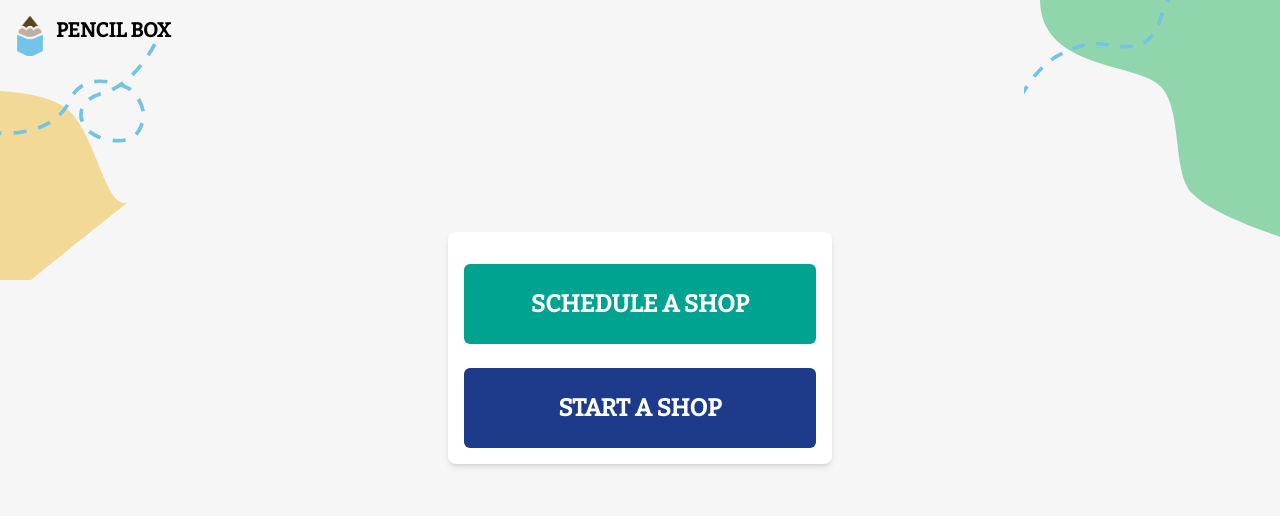
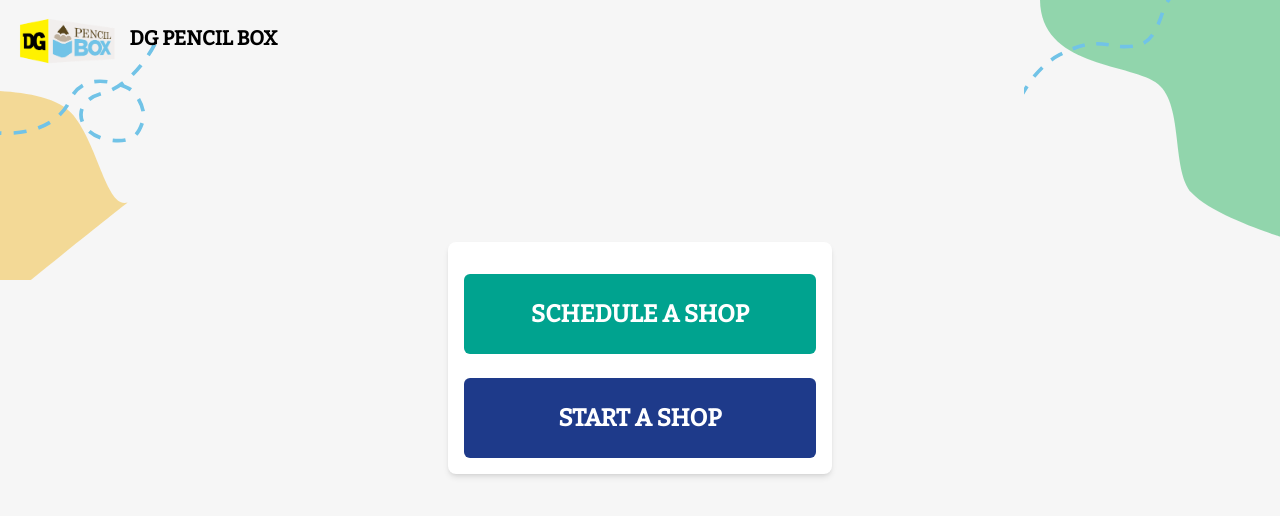
Before and after one commit to Pencil-For-Schools/pencil-tech-ui, a Next.js app: page / in a window 1280 px wide. Shown: the top 516 px of the page. Built offline with nearby package versions, Linux system fonts and the light colour scheme.

Commit message:
added dg logo

```diff
--- a/src/app/layout.js
+++ b/src/app/layout.js
@@ -16,23 +16,23 @@ export default function RootLayout({ children }) {
       {head}
       <body>
         {/* BACKGROUND */}
-          <Link href="/">
-        <div className="flex justify-left z-[900] p-4">
+        <Link href="/">
+          <div className="flex justify-left z-[900] p-4">
             <img
-              src="/images/pencil-icon-2.f7c1ee4b.svg"
+              src="/images/LOGO-PENCIL_DGPENCILBox_2022.png"
               id="pencil-icon"
               alt="A cartoon pencil"
-              className="h-10 w-10 pr-3 relative z-[1000]"
+              className="h-[50px] pr-3 relative z-[1000]"
             />
             <div className="text-left">
               {/* Doubled the font size */}
-              <h1 className="text-black font-bold text-xl relative z-[1000]">
-                PENCIL BOX
+              <h1 className="text-black font-bold text-xl pt-2 relative z-[1000] ">
+                DG PENCIL BOX
               </h1>{" "}
               {/* Doubled the font size */}
             </div>
-        </div>
-          </Link>
+          </div>
+        </Link>
         <div>
           <div className="blob-1"></div>
           <div className="blob-2"></div>
--- a/src/components/inventory/InventoryList.js
+++ b/src/components/inventory/InventoryList.js
@@ -126,15 +126,15 @@ export default function InventoryList() {
           <div className="flex justify-between pb-3">
             <div className="flex justify-left">
               <img
-                src="/images/pencil-icon-2.f7c1ee4b.svg"
+                src="/images/LOGO-PENCIL_DGPENCILBox_2022.png"
                 id="pencil-icon"
                 alt="A cartoon pencil"
-                className="h-6 w-6 pr-3"
+                className="h-[40px] pr-3"
               />
               <div className="text-left">
                 {/* Doubled the font size */}
-                <h1 className="text-black font-bold text-lg">
-                  PENCIL BOX
+                <h1 className="text-black font-bold text-lg pt-2">
+                  DG PENCIL BOX
                 </h1>{" "}
                 {/* Doubled the font size */}
               </div>
```
Also changed, not shown: public/images/LOGO-PENCIL_DGPENCILBox_2022.png (added).
